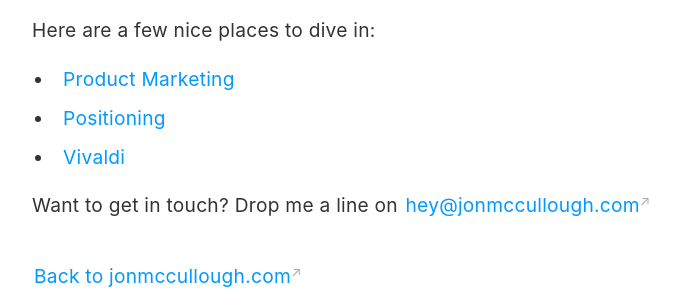
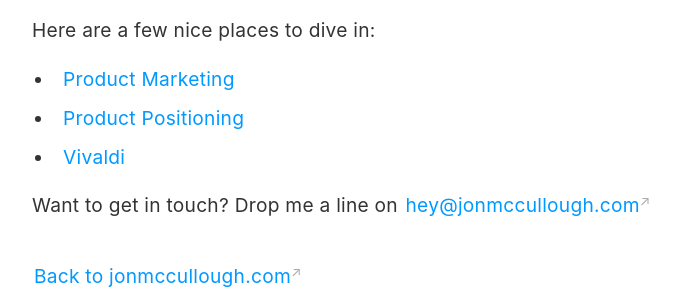
Before and after one commit to jonmccull/digital-garden, a Jekyll site: the page built from _pages/index-page.md, in a window 1280 px wide. Shown: the part 373-673 px from the top of the page, without its empty margins (288-980 px from the left). Built offline with Jekyll 4.4.1, drawn with Linux system fonts in a browser that asks for light colours.

Commit message:
Update Index garden notes list

```diff
--- a/_pages/index-page.md
+++ b/_pages/index-page.md
@@ -14,7 +14,7 @@
   <p>Here are a few nice places to dive in:</p>
 
   <li>[[Product Marketing]]</li>
-  <li>[[Positioning]]</li>
+  <li>[[Product Positioning]]</li>
   <li>[[Vivaldi]]</li>
 
   <p>Want to get in touch? Drop me a line on <a href="mailto:hey@jonmccullough.com?subject=Hey there"> hey@jonmccullough.com</a></p>
```
